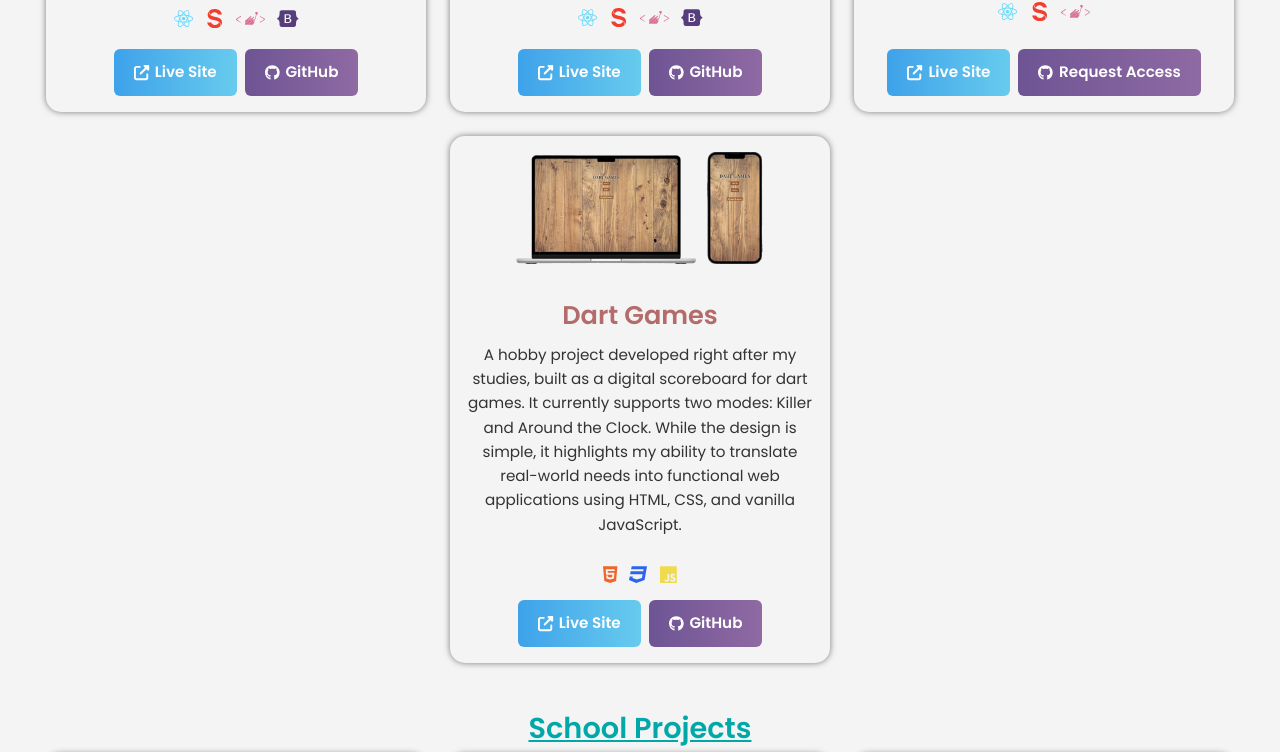
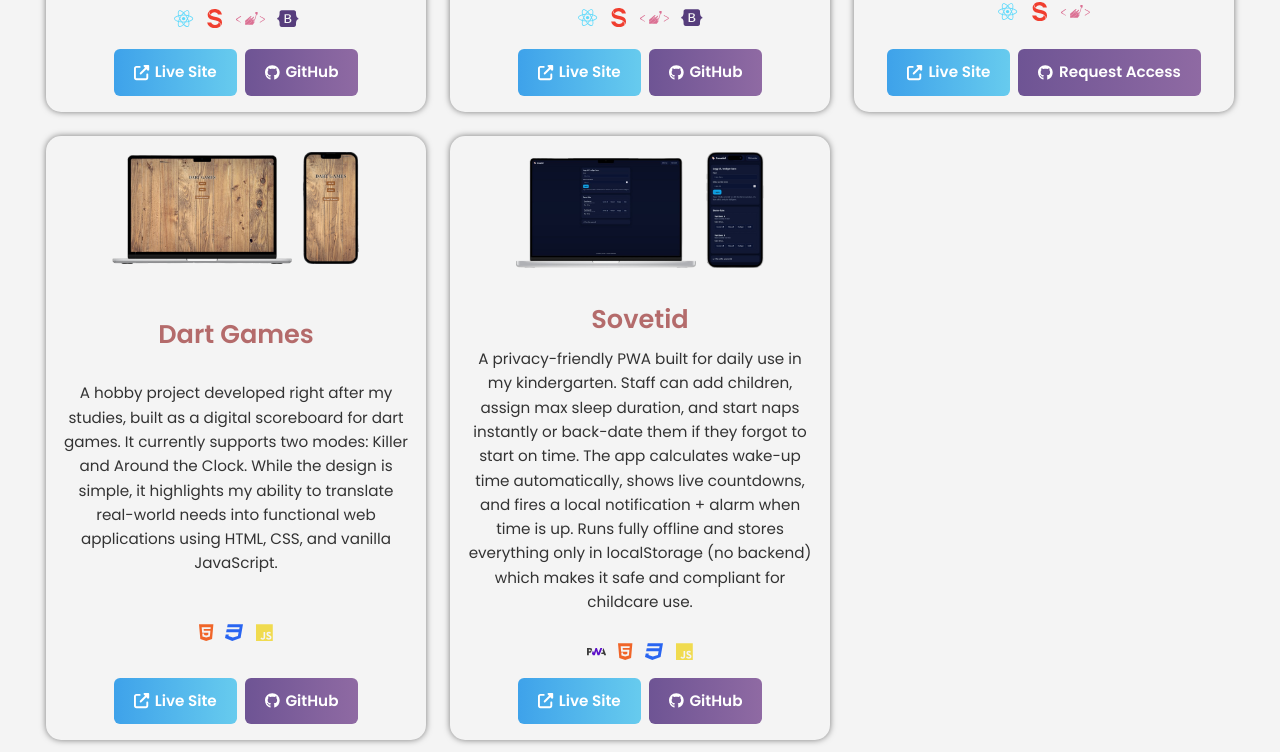
Before and after one commit to IceGreenGalactic/Portfolio2, a React (Vite) app: page / in a window 1280 px wide. Shown: the part 1060-1812 px from the top of the page. Built offline with nearby package versions, Linux system fonts and the light colour scheme.

Commit message:
ads sovetid to projects

```diff
--- a/src/components/ProjectCards/ProjectSection.jsx
+++ b/src/components/ProjectCards/ProjectSection.jsx
@@ -26,6 +26,8 @@ import ZizuPcImage from "../../assets/images/ZizuPc.png";
 import ZizuPhoneImage from "../../assets/images/ZizuPhone.png";
 import DartPcImage from "../../assets/images/DartPc.png";
 import DartPhoneImage from "../../assets/images/DartPhone.png";
+import SoveTidPhoneImage from "../../assets/images/soveTidPhone.png";
+import SoveTidPcImage from "../../assets/images/soveTidPc.png";
 
 import { FontAwesomeIcon } from "@fortawesome/react-fontawesome";
 import { faGithub } from "@fortawesome/free-brands-svg-icons";
@@ -77,6 +79,17 @@ const ProjectSection = () => {
       pcImage: DartPcImage,
       phoneImage: DartPhoneImage,
       technologies: ["html", "css", "js"],
+    },
+    {
+      id: "personal-5",
+      title: "Sovetid",
+      description:
+        "A privacy-friendly PWA built for daily use in my kindergarten. Staff can add children, assign max sleep duration, and start naps instantly or back-date them if they forgot to start on time. The app calculates wake-up time automatically, shows live countdowns, and fires a local notification + alarm when time is up. Runs fully offline and stores everything only in localStorage (no backend) which makes it safe and compliant for childcare use.",
+      liveLink: "https://sovetid.netlify.app/",
+      githubLink: "https://github.com/IceGreenGalactic/SleepCountdown.git",
+      pcImage: SoveTidPcImage,
+      phoneImage: SoveTidPhoneImage,
+      technologies: ["pwa", "html", "css", "js"],
     },
     {
       id: "school-1",
--- a/src/components/ProjectCards/TechIcons.jsx
+++ b/src/components/ProjectCards/TechIcons.jsx
@@ -10,6 +10,30 @@ import {
 import { SiSanity, SiStyledcomponents, SiSass, SiRedux } from "react-icons/si";
 import { TechIconsStyled } from "./ProjectSection.styled";
 
+const PwaIcon = () => (
+  <svg
+    viewBox="0 -159.5 512 512"
+    width="1em"
+    height="1em"
+    style={{ fill: "#5A0FC8" }}
+  >
+    <g>
+      <polygon
+        fill="#3D3D3D"
+        points="376.818362 158.243566 391.609181 120.840549 434.316067 120.840549 414.048526 64.1021885 439.396722 3.2018623e-05 512.000001 192.769205 458.457706 192.769205 446.051149 158.243566"
+      ></polygon>
+      <polygon
+        fill="#5A0FC8"
+        points="331.139673 192.76973 408.862952 0.000304174426 357.335083 0.000560323934 304.16787 124.572484 266.360657 0.00081647082 226.753837 0.00081647082 186.158952 124.572484 157.530493 67.8076311 131.622821 147.624549 157.926821 192.76973 208.636591 192.76973 245.320394 81.0556311 280.296394 192.76973"
+      ></polygon>
+      <path
+        d="M48.9117387,126.594779 L80.6502305,126.594779 C90.2643944,126.594779 98.8254436,125.52173 106.333378,123.375631 L114.541378,98.0882869 L137.481444,27.4139262 C135.733509,24.6434344 133.737968,22.0239459 131.494821,19.5558016 C119.71646,6.51845082 102.483673,0 79.7959354,0 L0,0 L0,192.769205 L48.9117387,192.769205 L48.9117387,126.594779 Z M90.9224928,44.3484836 C95.5231485,48.9787787 97.8232141,55.1749754 97.8232141,62.9375984 C97.8232141,70.7597623 95.8001321,76.9635656 91.7542305,81.5490082 C87.3188207,86.6440902 79.1517387,89.1915 67.2535092,89.1915 L48.9117387,89.1915 L48.9117387,37.4026475 L67.3883289,37.4026475 C78.477378,37.4026475 86.3220994,39.7179262 90.9224928,44.3484836 Z"
+        fill="#3D3D3D"
+      ></path>
+    </g>
+  </svg>
+);
+
 const techMeta = {
   react: { icon: faReact, type: "fa", color: "#61dafb" },
   js: { icon: faJs, type: "fa", color: "#f0db4f" },
@@ -20,6 +44,7 @@ const techMeta = {
   styled: { icon: SiStyledcomponents, type: "react", color: "#db7093" },
   sass: { icon: SiSass, type: "react", color: "#cc6699" },
   redux: { icon: SiRedux, type: "react", color: "#764abc" },
+  pwa: { icon: PwaIcon, type: "react" },
 };
 
 const TechIcons = ({ technologies = [] }) => {
```
Also changed, not shown: src/assets/images/soveTidPc.png (added), src/assets/images/soveTidPhone.png (added).
